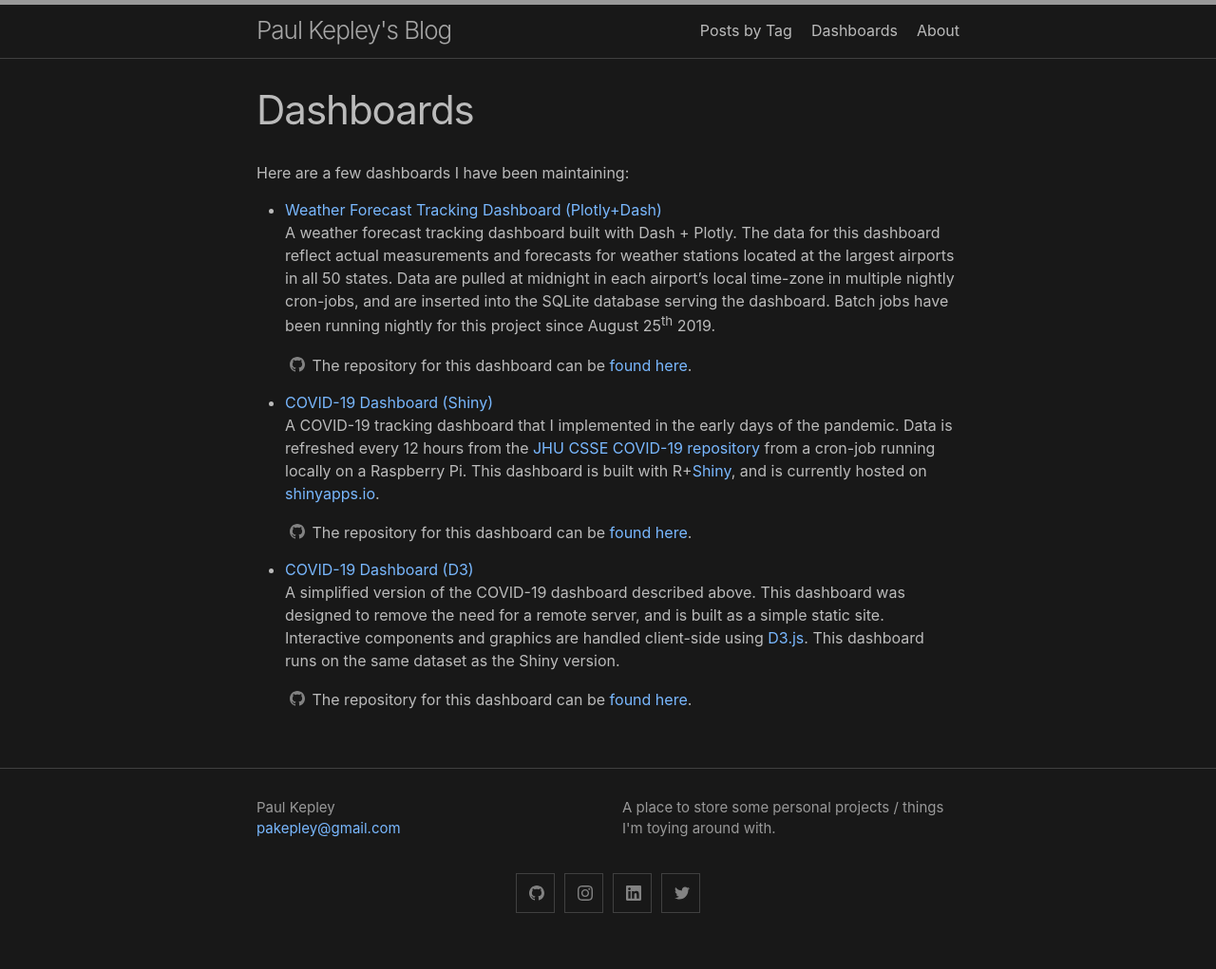
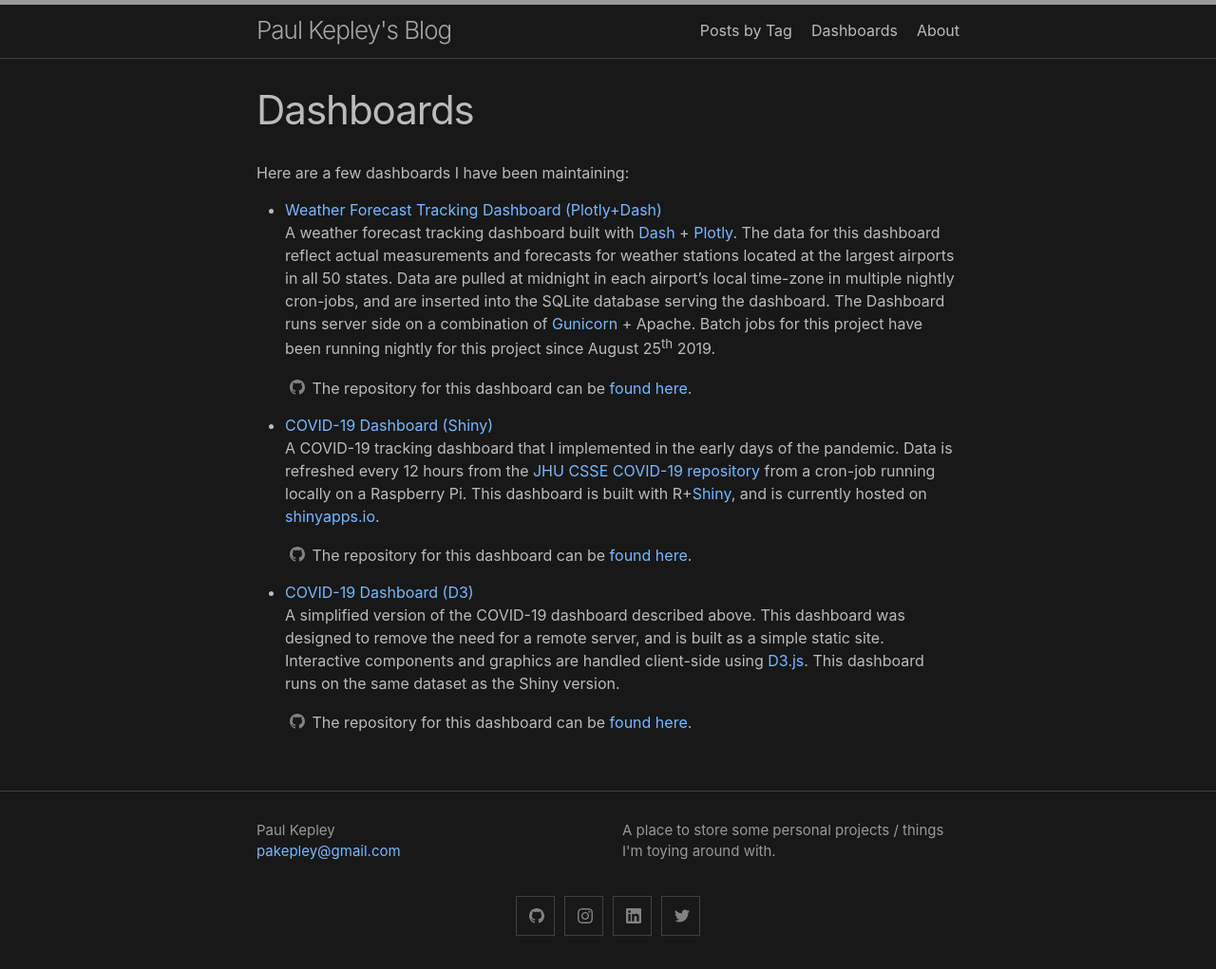
Before and after one commit to pkepley/pkepley.github.io, a Jekyll site: the page built from dash.md, in a window 1280 px wide. Shown: the whole page at 95% size. Built offline with Jekyll 4.4.1, drawn with Linux system fonts in a browser that asks for light colours; before the commit the page ends 997 px from its top, so only the background shows below that.

Commit message:
Updated description

```diff
--- a/dash.md
+++ b/dash.md
@@ -5,7 +5,7 @@
 
 Here are a few dashboards I have been maintaining:
 
-- [Weather Forecast Tracking Dashboard (Plotly+Dash)](https://paulkepley.com/weather-app/)<a id="dash-weather-app"></a><br> A weather forecast tracking dashboard built with Dash + Plotly. The data for this dashboard reflect actual measurements and forecasts for weather stations located at the largest airports in all 50 states. Data are pulled at midnight in each airport's local time-zone in multiple nightly cron-jobs, and are inserted into the SQLite database serving the dashboard. Batch jobs have been running nightly for this project since August 25<sup>th</sup> 2019.
+- [Weather Forecast Tracking Dashboard (Plotly+Dash)](https://paulkepley.com/weather-app/)<a id="dash-weather-app"></a><br> A weather forecast tracking dashboard built with [Dash](https://plotly.com/dash/) + [Plotly](https://plotly.com/). The data for this dashboard reflect actual measurements and forecasts for weather stations located at the largest airports in all 50 states. Data are pulled at midnight in each airport's local time-zone in multiple nightly cron-jobs, and are inserted into the SQLite database serving the dashboard. The Dashboard runs server side on a combination of [Gunicorn](https://gunicorn.org/) + Apache. Batch jobs for this project have been running nightly for this project since August 25<sup>th</sup> 2019.
 
   <span><svg class="svg-icon grey" style="vertical-align:-0.1875em"><use xlink:href="{{ '/assets/minima-social-icons.svg#github' | relative_url }}"></use></svg>
   The repository for this dashboard can be [found here](https://github.com/pkepley/dash-weather-app/tree/main/src).</span>
```
